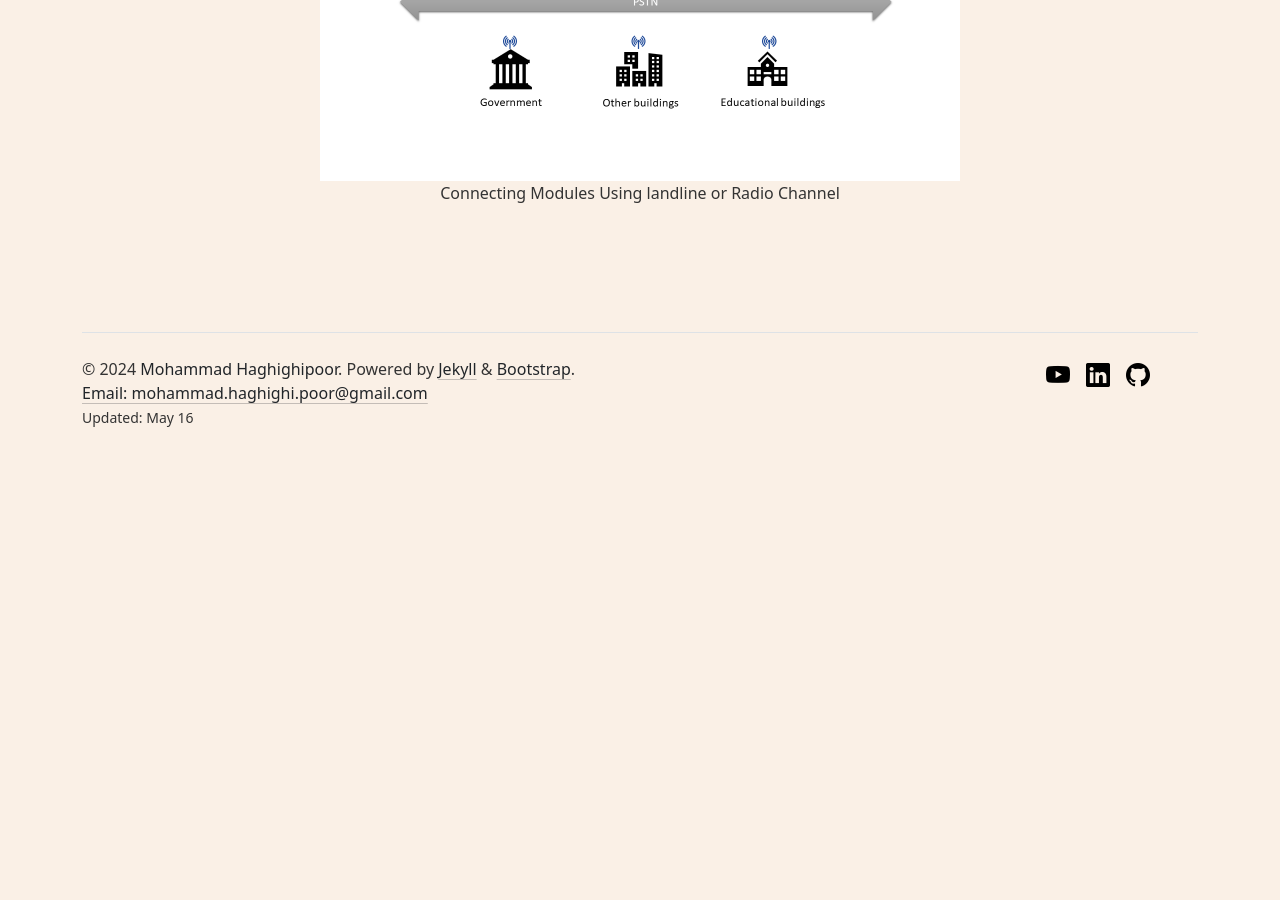
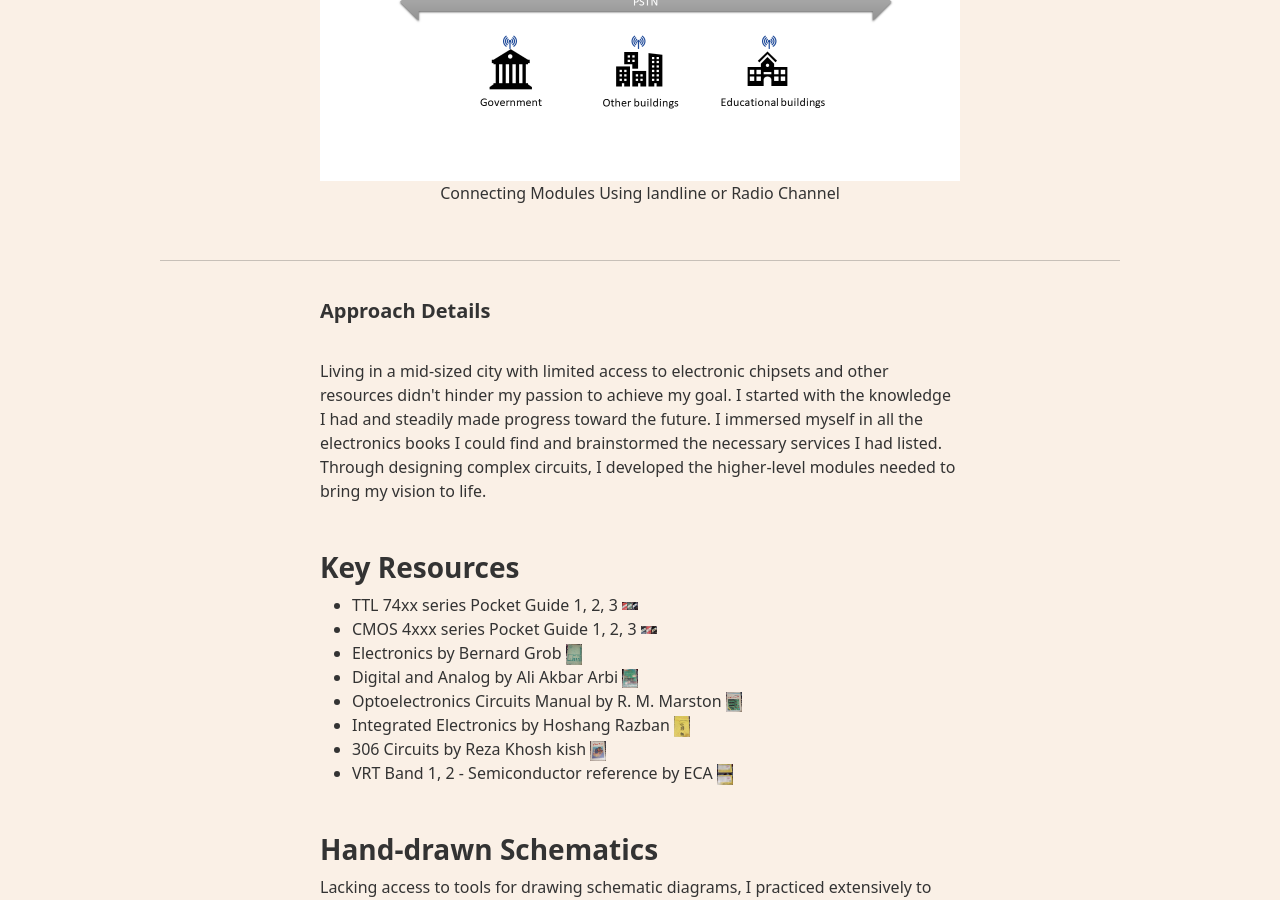
Before and after one commit to ohampro/ohampro.github.io, a Jekyll site: the page built from _ideas/ecity.html, in a window 1280 px wide and 900 px high, scrolled down 3690 px. Built offline with Jekyll 4.4.1, drawn with Linux system fonts in a browser that asks for light colours; before the commit the page ends 4231 px from its top, so only the background shows below that; some of the changed text lies outside the part shown.

Commit message:
Add approach-details section

```diff
--- a/_ideas/ecity.html
+++ b/_ideas/ecity.html
@@ -182,3 +182,64 @@ excerpt: "Awarded an honorary diploma for achieving the top position in the Conc
         </figure>
 
 </section>
+
+<hr/>
+
+<section id="approach-details" class="content">
+
+        <h5>Approach Details</h5>
+        <h2></h2>
+        <p>
+        Living in a mid-sized city with limited access to electronic chipsets and other resources didn't hinder
+        my passion to achieve my goal. I started with the knowledge I had and steadily made progress
+        toward the future. I immersed myself in all the electronics books I could find and brainstormed the
+        necessary services I had listed. Through designing complex circuits, I developed the higher-level modules
+        needed to bring my vision to life.
+        </p>
+
+        <h3>Key Resources</h3>
+        <ul>
+                <li>
+                        TTL 74xx series Pocket Guide 1, 2, 3
+                        <img class="thumbnail-book" src="/assets/images/books/ttl.jpg">
+
+                </li>
+                <li>
+                        CMOS 4xxx series Pocket Guide 1, 2, 3
+                        <img class="thumbnail-book" src="/assets/images/books/cmos.jpg">
+                </li>
+                <li>
+                        Electronics by Bernard Grob
+                        <img class="thumbnail-book" src="/assets/images/books/electronics.jpg">
+                </li>
+                <li>
+                        Digital and Analog by Ali Akbar Arbi
+                        <img class="thumbnail-book" src="/assets/images/books/digitl-analog.jpg">
+                </li>
+                <li>
+                        Optoelectronics Circuits Manual by R. M. Marston
+                        <img class="thumbnail-book" src="/assets/images/books/optoelectronics.jpg">
+                </li>
+                <li>
+                        Integrated Electronics by Hoshang Razban
+                        <img class="thumbnail-book" src="/assets/images/books/integrated-electronics.jpg">
+                </li>
+                <li>
+                        306 Circuits by Reza Khosh kish
+                        <img class="thumbnail-book" src="/assets/images/books/306-circuits.jpg">
+                </li>
+                <li>
+                        VRT Band 1, 2 - Semiconductor reference by ECA
+                        <img class="thumbnail-book" src="/assets/images/books/vrt-eca.jpg">
+                </li>
+        </ul>
+
+        <h3>Hand-drawn Schematics</h3>
+        <p>
+                Lacking access to tools for drawing schematic diagrams, I practiced extensively to hand-draw all the designs.
+        </p>
+        <figure>
+                <img class="w-100" src="/assets/images/hand-drawn-schematics.jpg">
+                <figcaption>Hand-drawn Schematic Diagramming - One of Many</figcaption>
+        </figure>
+</section>
--- a/_sass/_ohamhpr.scss
+++ b/_sass/_ohamhpr.scss
@@ -112,3 +112,7 @@
 .w-md-50{
     width: 80%;
 }
+
+.thumbnail-book{
+    width: 16px;
+}
```
Also changed, not shown: assets/images/books/306-circuits.jpg (added), assets/images/books/cmos.jpg (added), assets/images/books/digitl-analog.jpg (added), assets/images/books/electronics.jpg (added), assets/images/books/integrated-electronics.jpg (added), assets/images/books/optoelectronics.jpg (added), assets/images/books/ttl.jpg (added), assets/images/books/vrt-eca.jpg (added), assets/images/hand-drawn-schematics.jpg (added).
